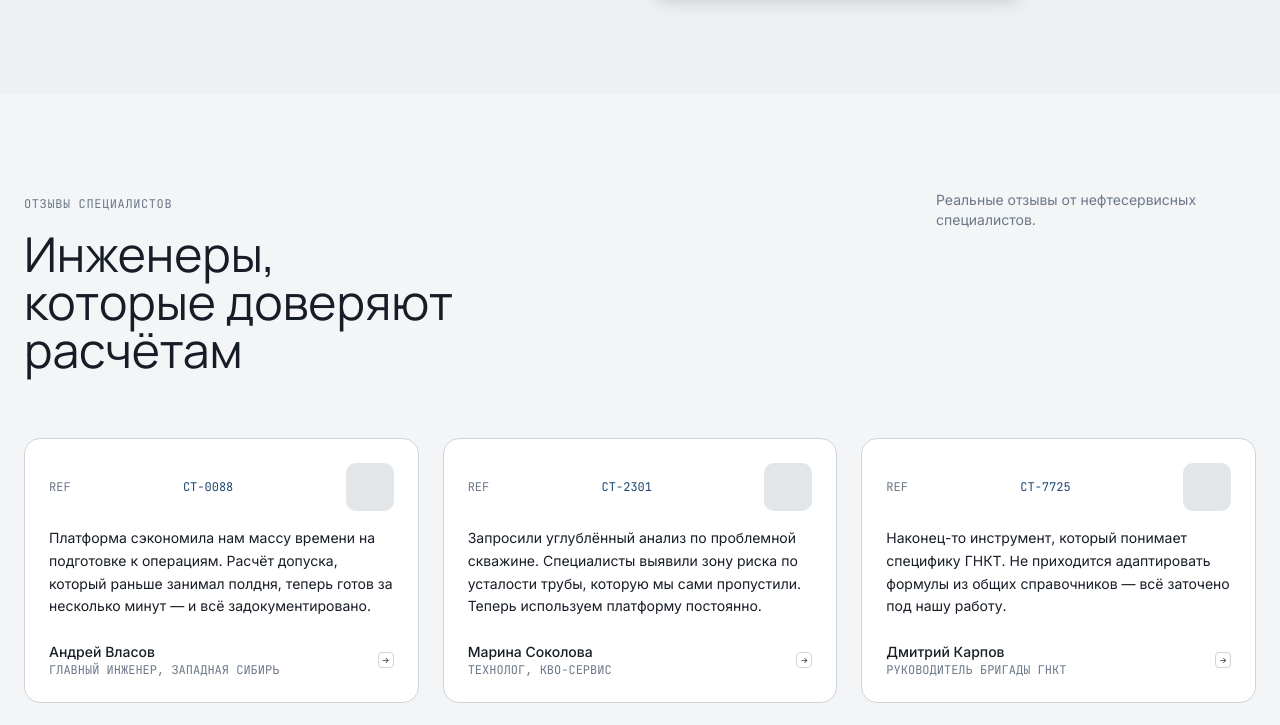
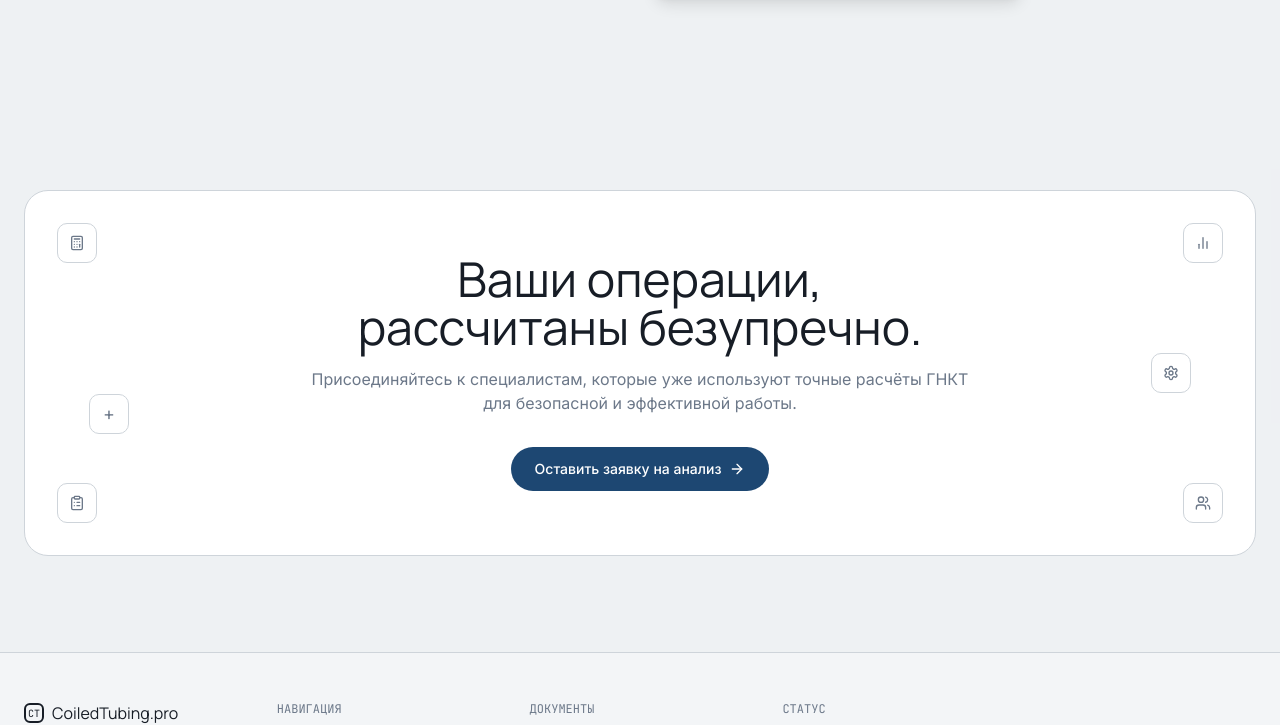
Before and after one commit to pr-poehali-dev/quantum-research-initiative-17, a React (Vite) app: page / in a window 1280 px wide. Shown: the part 4150-4875 px from the top of the page. Built offline with nearby package versions, Linux system fonts and the light colour scheme.

Commit message:
Удалены фейковые отзывы

```diff
--- a/src/pages/Index.tsx
+++ b/src/pages/Index.tsx
@@ -4,7 +4,6 @@ import WorkflowSection from "@/components/WorkflowSection";
 import FeaturesSection from "@/components/FeaturesSection";
 import ToolsSection from "@/components/ToolsSection";
 import PricingSection from "@/components/PricingSection";
-import TestimonialsSection from "@/components/TestimonialsSection";
 import CTASection from "@/components/CTASection";
 import Footer from "@/components/Footer";
 
@@ -17,7 +16,6 @@ const Index = () => {
       <FeaturesSection />
       <ToolsSection />
       <PricingSection />
-      <TestimonialsSection />
       <CTASection />
       <Footer />
     </main>
```
